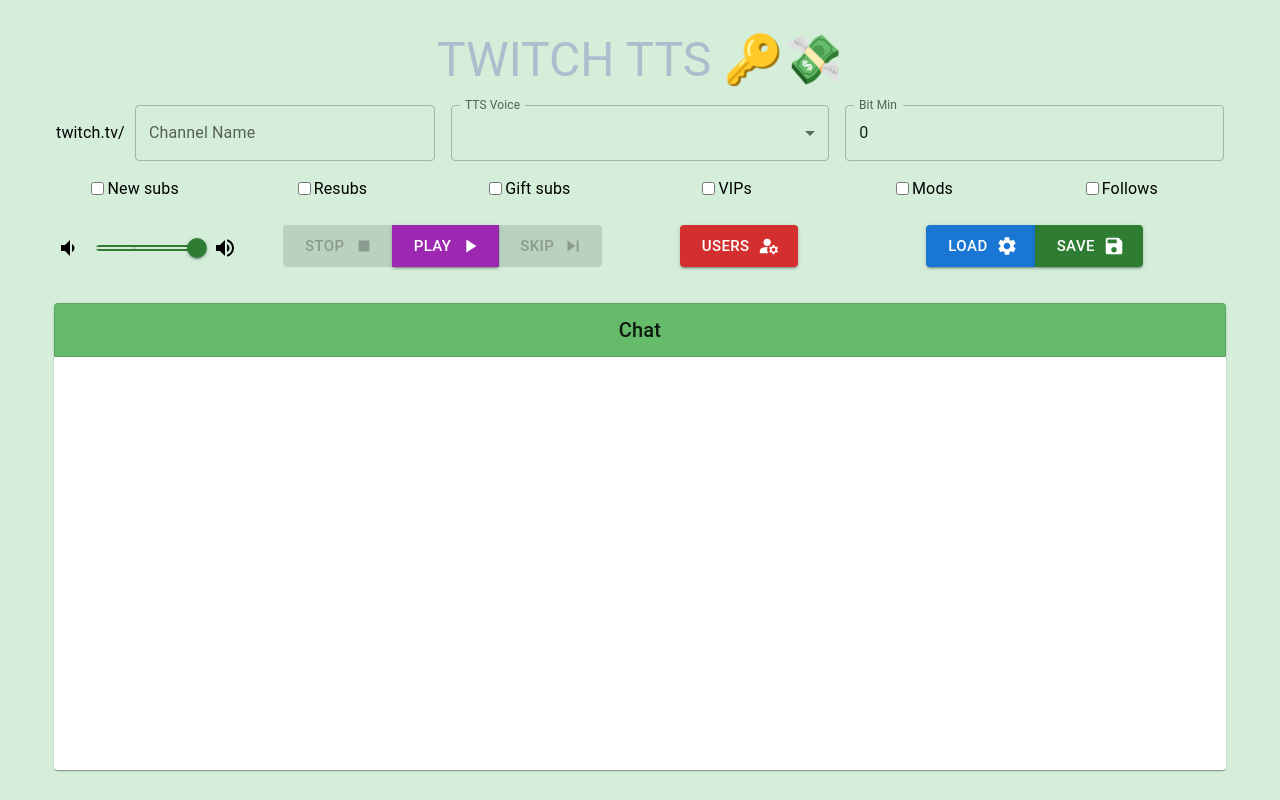
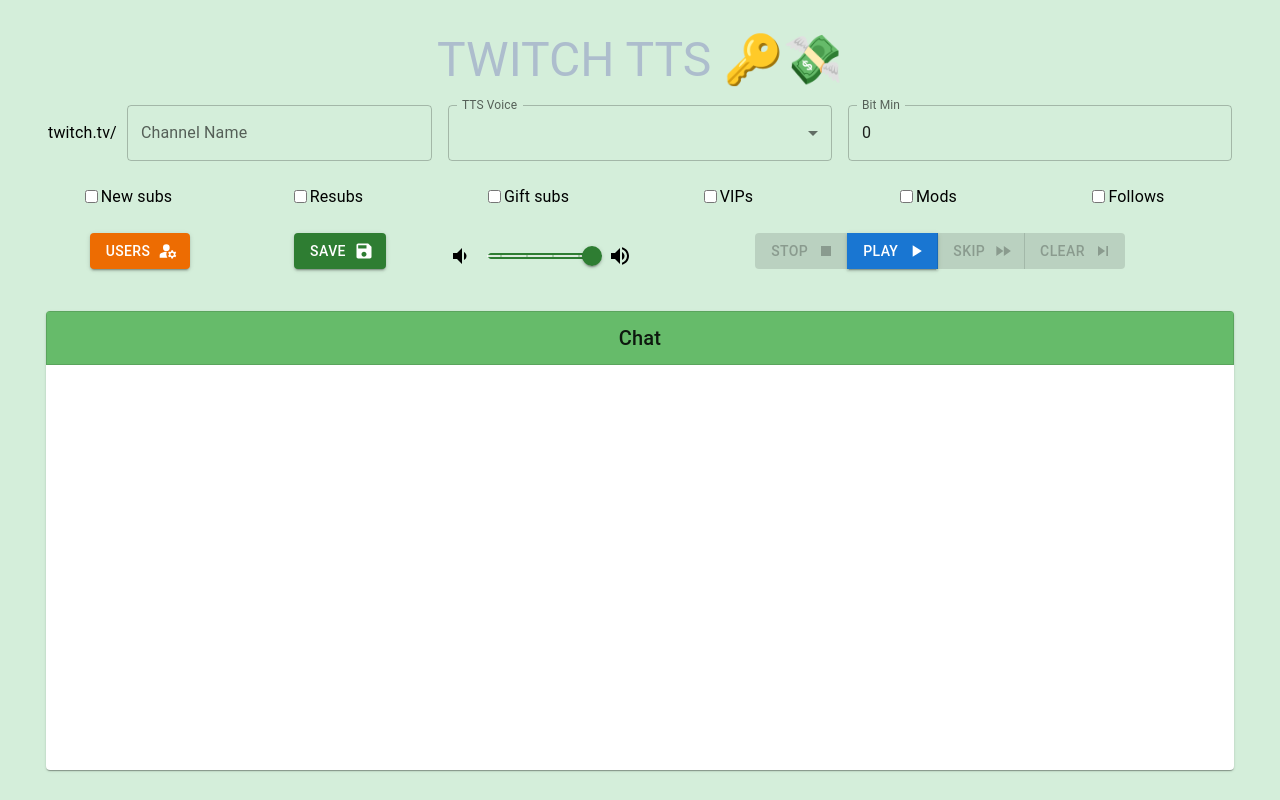
Before and after one commit to williapa/twitch-tts, a React (Create React App) app: page / in a window 1280 px wide. Built offline with nearby package versions, Linux system fonts and the light colour scheme.

Commit message:
Adding play pause features, loading and error states

```diff
--- a/src/App.css
+++ b/src/App.css
@@ -1,6 +1,6 @@
 .App {
   text-align: center;
-  margin: 1.5rem;
+  margin: 1rem;
 }
 
 html {
--- a/src/App.js
+++ b/src/App.js
@@ -7,23 +7,63 @@
 import synthesizeSpeech from './util/synthesizeSpeech.js';
 
 function App() {
-
   const [chatMessages, setChatMessages] = useState([]);
   const [socket, setSocket] = useState(null);
+  const [playing, setPlaying] = useState(false);
   const [playingId, setPlayingId] = useState(null);
+  const [loading, setLoading] = useState(false);
+  const [error, setError] = useState(null);
 
   const addMessage = (newMessage) => {
     if (newMessage.readTTS) {
       synthesizeSpeech(newMessage, setPlayingId);
     }
-    setChatMessages((currentMessages) => [...currentMessages, newMessage]);
+
+    setChatMessages((currentMessages) => {
+      if (currentMessages.length > 5000) currentMessages.shift();
+      return [...currentMessages, newMessage];
+    });
+  };
+
+  const onSkipOne = () => {
+    window.speechSynthesis.pause();
+    window.speechSynthesis.cancel();
+
+    const indexOf = chatMessages.findIndex((message) => (message.id === playingId));
+
+    chatMessages.slice(indexOf + 1).forEach((message) => {
+      // not using add message because we arent adding new messages to the chat, just re-enqueueing the utterance
+      if (message.readTTS) {
+        synthesizeSpeech(message, setPlayingId);
+      }
+    })
+  };
+
+  const onPause = () => {
+    setPlaying(false);
+    window.speechSynthesis.pause();
+    addMessage({ text: 'TTS paused.', username: 'client', readTTS: false });
   }
 
   const onPlay = (formData) => {
     console.log(formData);
-    const ws = joinChatChannel(formData, addMessage);
+    window.speechSynthesis.cancel();
+    const ws = joinChatChannel(formData, addMessage, setLoading, setError);
     setSocket(ws);
     return true;
+  };
+
+  const onReplay = (id) => {
+    window.speechSynthesis.cancel();
+    const indexOf = chatMessages.findIndex((message) => (message.id === id));
+    setPlaying(true);
+    chatMessages.slice(indexOf).forEach((message) => {
+      if (message.readTTS) {
+        synthesizeSpeech(message, setPlayingId);
+      }
+    });
+
+    addMessage({ text: 'TTS replaying.', username: 'client', readTTS: false });
   };
 
   const onStop = () => {
@@ -32,6 +72,7 @@
       setSocket(null);
     }
     setPlayingId(null);
+    window.speechSynthesis.cancel();
   };
 
   const clear = (channelName) => {
@@ -42,11 +83,20 @@
     <div className="App">
       <TTSConfigurator clear={clear}
         onPlay={onPlay}
+        onSkipOne={onSkipOne}
         onStop={onStop}
+        playing={playing}
+        setPlaying={setPlaying}
         addMessage={addMessage}
+        error={error}
       />
-      <ChatBox messages={chatMessages}
+      <ChatBox loading={loading}
+        messages={chatMessages}
+        onPause={onPause}
+        onReplay={onReplay}
         playingId={playingId}
+        playing={playing}
+        setPlaying={setPlaying}
       />
     </div>
   );
--- a/src/components/ChatBox.jsx
+++ b/src/components/ChatBox.jsx
@@ -1,12 +1,12 @@
 import { useState, useRef, useEffect } from 'react';
-import { List, ListItem, ListItemText, ListItemIcon, Typography, Paper } from '@mui/material';
-import MenuBookIcon from '@mui/icons-material/MenuBookSharp';
+import { Typography, Paper } from '@mui/material';
+import ChatList from './ChatList';
 
-const ChatBox = ({ messages, playingId }) => {
+const ChatBox = ({ messages, onPause, onReplay, playingId, loading, playing, setPlaying }) => {
   const messagesEndRef = useRef(null);
   // scroll to new messages
   const scrollToBottom = () => {
-    messagesEndRef.current?.scrollIntoView({ behavior: 'smooth' })
+    messagesEndRef.current?.scrollIntoView({ behavior: 'smooth' });
   }
 
   useEffect(() => {
@@ -36,7 +36,7 @@
 
   // each message object in the 'messages' array has 'username', 'text', and 'readTTS' properties
   return (
-    <Paper ref={elementRef} style={{ minHeight:`${Math.max(120, height - 30)}px`, maxHeight: `${height - 30}px`, overflow: 'auto', padding: '0px', marginTop: '20px', marginLeft: '30px', marginRight: '30px' }}>
+    <Paper ref={elementRef} style={{ minHeight:`${Math.max(180, height - 30)}px`, maxHeight: `${height - 30}px`, overflow: 'auto', padding: '0px', marginTop: '20px', marginLeft: '30px', marginRight: '30px' }}>
       <Typography variant='h6' style={{
         position: 'sticky',
         top: 0,
@@ -48,19 +48,16 @@
         Chat
       </Typography>
 
-      <List style={{ padding: '0px 0px' }}>
-        {messages.map((message, index) => (
-          <ListItem key={index} style={{ backgroundColor: message.readTTS ? (message.id === playingId ? '#6cf567': '#e8f5e9') : 'transparent' }}>
-            {message.readTTS && (
-              <ListItemIcon>
-                <MenuBookIcon style={{ color: '#66bb6a' }} />
-              </ListItemIcon>
-            )}
-            <ListItemText primary={`${message.username}${message.status? ` (${message.status})`: ''}: ${message.text}`} />
-          </ListItem>
-        ))}
-        <div ref={messagesEndRef} />
-      </List>
+      <ChatList loading={loading}
+        messages={messages}
+        messagesEndRef={messagesEndRef}
+        onPause={onPause}
+        onReplay={onReplay}
+        playingId={playingId}
+        playing={playing}
+        setPlaying={setPlaying}
+      />
+
     </Paper>
   );
 };
--- /dev/null
+++ b/src/components/ChatList.jsx
@@ -0,0 +1,57 @@
+import React from 'react';
+import MenuBookIcon from '@mui/icons-material/MenuBookSharp';
+import { List, ListItem, ListItemText, ListItemIcon, CircularProgress } from '@mui/material';
+import { PlayArrow, Pause, Diamond, Shield } from '@mui/icons-material';
+
+const ChatList = ({ loading, messages, messagesEndRef, onPause, onReplay, playingId, playing, setPlaying }) => {
+  if (loading) return (<CircularProgress />);
+
+  return (
+    <List style={{ padding: '0px 0px' }}>
+      {messages.map((message, index) => (
+        <ListItem key={index}
+          style={{
+            backgroundColor: message.readTTS ? (message.id === playingId ? '#6cf567': '#e8f5e9') : message.username === 'client' ? '#c0c7dc': 'transparent'
+          }}
+        >
+          {message.readTTS && (
+            <ListItemIcon>
+              <MenuBookIcon style={{ color: '#66bb6a' }} />
+            </ListItemIcon>
+          )}
+          {((playingId !== message.id || !playing) && message.readTTS) && (
+            <ListItemIcon onClick={() => {
+              if (!playing) {
+                setPlaying(true);
+                window.speechSynthesis.resume();
+              } else {
+                onReplay(message.id)
+              }
+            }}>
+              <PlayArrow color="primary" />
+            </ListItemIcon>
+          )}
+          {(playingId === message.id && message.readTTS && playing && (
+            <ListItemIcon onClick={onPause}>
+              <Pause color="primary" />
+            </ListItemIcon>
+          ))}
+          {(message.status && message.status === 'vip' && (
+            <ListItemIcon>
+              <Diamond />
+            </ListItemIcon>
+          ))}
+          {(message.status && message.status === 'mod' && (
+            <ListItemIcon>
+              <Shield />
+            </ListItemIcon>
+          ))}
+          <ListItemText primary={`${message.username}: ${message.text}`} />
+        </ListItem>
+      ))}
+      <div ref={messagesEndRef} />
+    </List>
+  );
+};
+
+export default ChatList;
--- a/src/components/OverrideListModal.jsx
+++ b/src/components/OverrideListModal.jsx
@@ -14,7 +14,7 @@
 import ClearIcon from '@mui/icons-material/Clear';
 import AddIcon from "@mui/icons-material/Add";
 
-function OverrideListModal({ initialList = [], open, handleClose, clearMessages }) {
+function OverrideListModal({ initialList = [], open, handleClose }) {
   const [overrideList, setOverrideList] = useState(initialList);
   const [error, setError] = useState(null);
   const [chatName, setChatName] = useState('');
--- a/src/components/TTSConfigurator.jsx
+++ b/src/components/TTSConfigurator.jsx
@@ -15,6 +15,7 @@
   ButtonGroup,
 } from '@mui/material';
 import {
+  FastForward,
   VolumeUp,
   VolumeDown,
   Stop,
@@ -22,14 +23,21 @@
   Pause,
   Save,
   SkipNext,
-  Settings,
   ManageAccounts
 } from "@mui/icons-material";
 import OverrideListModal from './OverrideListModal';
 
 const globalProfileName = 'ttsSettings';
+const checkBoxes = [
+  ['newSubs', 'New subs'],
+  ['resubs', 'Resubs'],
+  ['giftSubs', 'Gift subs'],
+  ['vips', 'VIPs'],
+  ['mods', 'Mods'],
+  ['followers', 'Follows']
+];
 
-const TTSConfigurator = ({ addMessage, clear, onPlay, onStop }) => {
+const TTSConfigurator = ({ addMessage, clear, error, onPlay, onSkipOne, onStop, playing, setPlaying}) => {
   const formRef = useRef(null);
 
   const [voices, setVoices] = useState([]);
@@ -37,7 +45,6 @@
   const [currentChannel, setCurrentChannel] = useState('');
   const [dialogOpen, setDialogOpen] = useState(false);
   const [overrideList, setOverrideList] = useState([]);
-  const [playing, setPlaying] = useState(false);
   const [ready, setReady] = useState(false);
 
   const getFormValues = () => {
@@ -74,8 +81,8 @@
     setOverrideList([...savedFormValues.overrideList]);
   };
 
-  const handleClose = (newList) => {
-    setOverrideList([...newList])
+  const handleClose = (newOverrideList) => {
+    setOverrideList(newOverrideList);
     setDialogOpen(false);
   };
 
@@ -84,32 +91,30 @@
 
     if (ready) {
       addMessage({ text: 'TTS resumed.', username: 'client', readTTS: false });
-      window.speechSynthesis.resume();
     } else {
       addMessage({ text: 'TTS is now playing!', username: 'client', readTTS: false });
       const startPlaying = onPlay(formValues);
       setCurrentChannel(formValues.channel);
       setReady(startPlaying);
     }
-    // ready or not it's playing now
     setPlaying(true);
+    window.speechSynthesis.resume();
   };
 
   const load = (name = globalProfileName) => {
     // todo - store by name (requires more ui)
     const data = window.localStorage.getItem(name);
     if (!data) {
-      window.alert('no configuration saved.');
+      console.log('No settings saved.');
       return;
     }
     setFormValues(JSON.parse(data));
-    window.alert(`Your settings from date have been loaded!`);
   }
   // todo: save profile by name (requires more ui)
-  const save = (name = globalProfileName) => {
+  const save = () => {
     const formValues = getFormValues();
-    window.localStorage.setItem(name, JSON.stringify(formValues));
-    window.alert('settings saved to this device, which you can load in the future.')
+    window.localStorage.setItem(globalProfileName, JSON.stringify(formValues));
+    window.alert('settings saved to this device will automatically load in the future.')
   };
 
   const pauseSpeech = () => {
@@ -118,10 +123,14 @@
     addMessage({ text: 'TTS paused.', username: 'client', readTTS: false });
   };
 
-  const skip = () => window.speechSynthesis.cancel();
+  const skipOne = () => {
+    window.speechSynthesis.cancel();
+    // todo: re-enqueue everything after the skipped message
+  }
+
+  const skipAll = () => window.speechSynthesis.cancel();
 
   const stop = () => {
-    setPlaying(false);
     setReady(false);
     onStop();
     addMessage({ text: 'TTS stopped.', username: 'client', readTTS: false });
@@ -132,6 +141,7 @@
     speechSynthesis.onvoiceschanged = () => {
       setVoices(speechSynthesis.getVoices());
     };
+    load();
   }, []);
 
   useEffect(() => {
@@ -148,7 +158,7 @@
 
       <form id="ttsForm" ref={formRef} onSubmit={handleSubmit}>
         <Grid container spacing={2} alignItems="flex-start">
-          <Grid item xs={4}>
+          <Grid item xs={12} sm={6} md={4}>
             <div style={{ display: 'flex', alignItems: 'center', gap: '10px' }}>
               <Typography variant="body1">twitch.tv/</Typography>
               <TextField value={channel}
@@ -156,12 +166,14 @@
                 name="channel"
                 label="Channel Name"
                 variant="outlined"
+                error={!!error}
+                helperText={error}
                 fullWidth
               />
             </div>
           </Grid>
 
-          <Grid item xs={4}>
+          <Grid item xs={12} sm={6} md={4}>
             <FormControl fullWidth>
               <InputLabel id="voice-select-label">TTS Voice</InputLabel>
               <Select defaultValue="Samantha" name="ttsVoice" labelId="voice-select-label" label="TTS Voice">
@@ -174,7 +186,7 @@
             </FormControl>
           </Grid>
 
-          <Grid item xs={4}>
+          <Grid item xs={12} sm={6} md={4}>
             <TextField
               type="number"
               label="Bit Min"
@@ -186,31 +198,39 @@
             />
           </Grid>
 
-          <Grid item xs={2}>
-            <FormControlLabel control={<input type="checkbox" name="newSubs" />} label="New subs" />
+          {checkBoxes.map(([name, label]) => (
+            <Grid key={name} item xs={4} sm={3} md={2} marginTop>
+              <FormControlLabel control={<input type="checkbox" name={name} />} label={label} />
+            </Grid>
+          ))}
+
+          <Grid item xs={4} sm={4} md={2} marginTop >
+            <Button
+              endIcon={<ManageAccounts />}
+              type="button"
+              variant="contained"
+              color="warning"
+              size="medium"
+              onClick={()=> setDialogOpen(true)}
+            >
+              Users
+            </Button>
           </Grid>
 
-          <Grid item xs={2}>
-            <FormControlLabel control={<input type="checkbox" name="resubs" />} label="Resubs" />
+          <Grid item xs={4} sm={4} md={2} marginTop >
+            <Button
+              onClick={save}
+              endIcon={<Save />}
+              type="button"
+              variant="contained"
+              color="success"
+              size="medium"
+            >
+              Save
+            </Button>
           </Grid>
 
-          <Grid item xs={2}>
-            <FormControlLabel control={<input type="checkbox" name="giftSubs" />} label="Gift subs" />
-          </Grid>
-
-          <Grid item xs={2}>
-            <FormControlLabel control={<input type="checkbox" name="vips" />} label="VIPs" />
-          </Grid>
-
-          <Grid item xs={2}>
-            <FormControlLabel control={<input type="checkbox" name="mods" />} label="Mods" />
-          </Grid>
-
-          <Grid item xs={2}>
-            <FormControlLabel control={<input type="checkbox" name="followers" />} label="Follows" />
-          </Grid>
-
-          <Grid item xs={2} marginTop >
+          <Grid item xs={4} sm={4} md={2} marginTop >
             <Stack spacing={2} direction="row" sx={{ mb: 1, mt: 1 }} alignItems="center">
               <VolumeDown />
               <Slider step={1}
@@ -227,14 +247,14 @@
             </Stack>
           </Grid>
 
-          <Grid item xs={4} marginTop >
+          <Grid item xs={12} sm={12} md={6} marginTop>
             <ButtonGroup>
               <Button
                 endIcon={<Stop />}
                 type="button"
                 variant="contained"
-                color="warning"
-                size="large"
+                color="error"
+                size="medium"
                 onClick={stop}
                 disabled={!ready}
               >
@@ -246,11 +266,23 @@
                 endIcon={playing ? <Pause /> : <PlayArrow />}
                 type="button"
                 variant="contained"
-                color="secondary"
-                size="large"
+                color="primary"
+                size="medium"
                 onClick={playing ? pauseSpeech : handleSubmit}
               >
-                {playing? 'Pause' : 'Play'}
+                {playing ? 'Pause' : 'Play'}
+              </Button>
+
+              <Button
+                disabled={!ready}
+                endIcon={<FastForward />}
+                type="button"
+                variant="contained"
+                color="secondary"
+                size="medium"
+                onClick={onSkipOne}
+              >
+                Skip
               </Button>
 
               <Button
@@ -258,52 +290,11 @@
                 endIcon={<SkipNext />}
                 type="button"
                 variant="contained"
-                color="info"
-                size="large"
-                onClick={skip}
+                color="inherit"
+                size="medium"
+                onClick={skipAll}
               >
-                skip
-              </Button>
-            </ButtonGroup>
-          </Grid>
-
-          <Grid item xs={2} marginTop >
-            <ButtonGroup>
-              <Button
-                endIcon={<ManageAccounts />}
-                type="button"
-                variant="contained"
-                color="error"
-                size="large"
-                onClick={()=> setDialogOpen(true)}
-              >
-                Users
-              </Button>
-            </ButtonGroup>
-          </Grid>
-
-          <Grid item xs={4} marginTop >
-            <ButtonGroup>
-              <Button
-                onClick={load}
-                endIcon={<Settings />}
-                type="button"
-                variant="contained"
-                color="primary"
-                size="large"
-              >
-                Load
-              </Button>
-
-              <Button
-                onClick={save}
-                endIcon={<Save />}
-                type="button"
-                variant="contained"
-                color="success"
-                size="large"
-              >
-                Save
+                Clear
               </Button>
             </ButtonGroup>
           </Grid>
```
Also changed, not shown: src/chat/joinChatChannel.js (+41 -15 lines), 1 other file (tests, documents, lock files or other folders).
